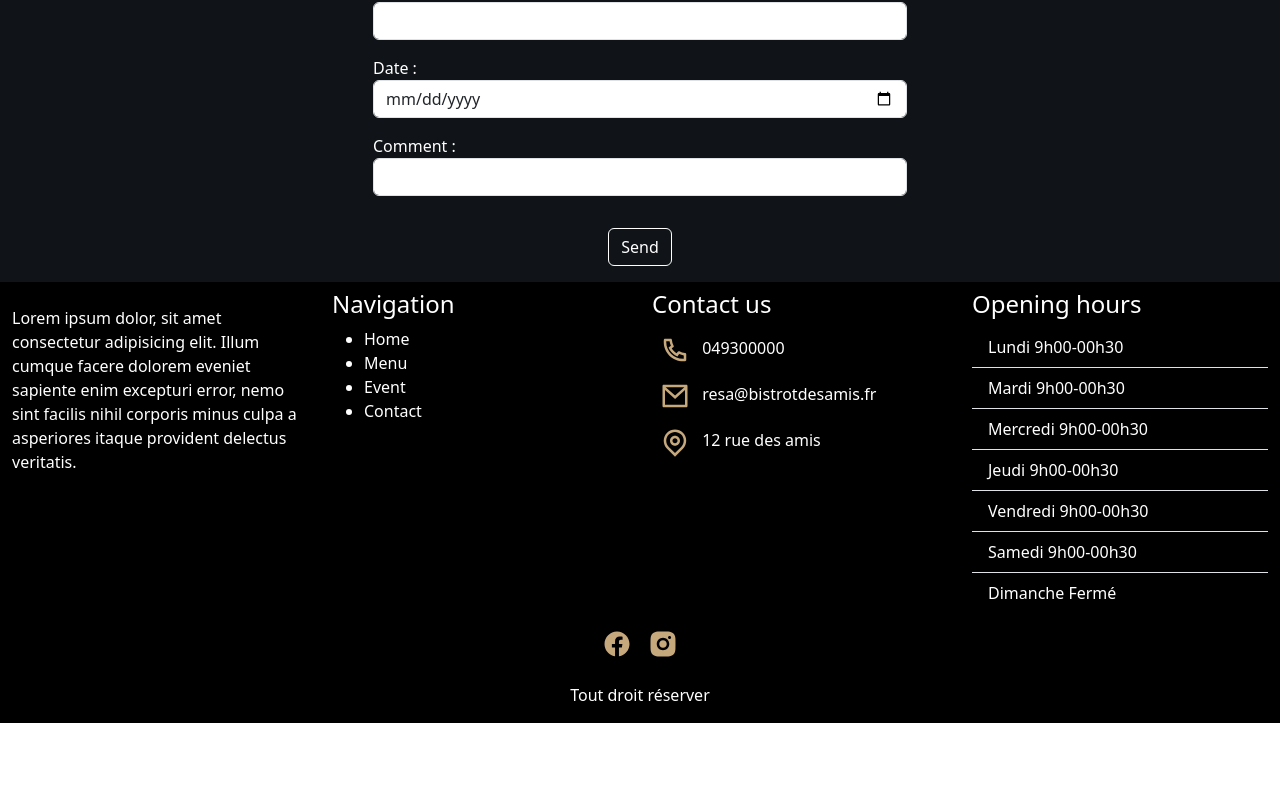
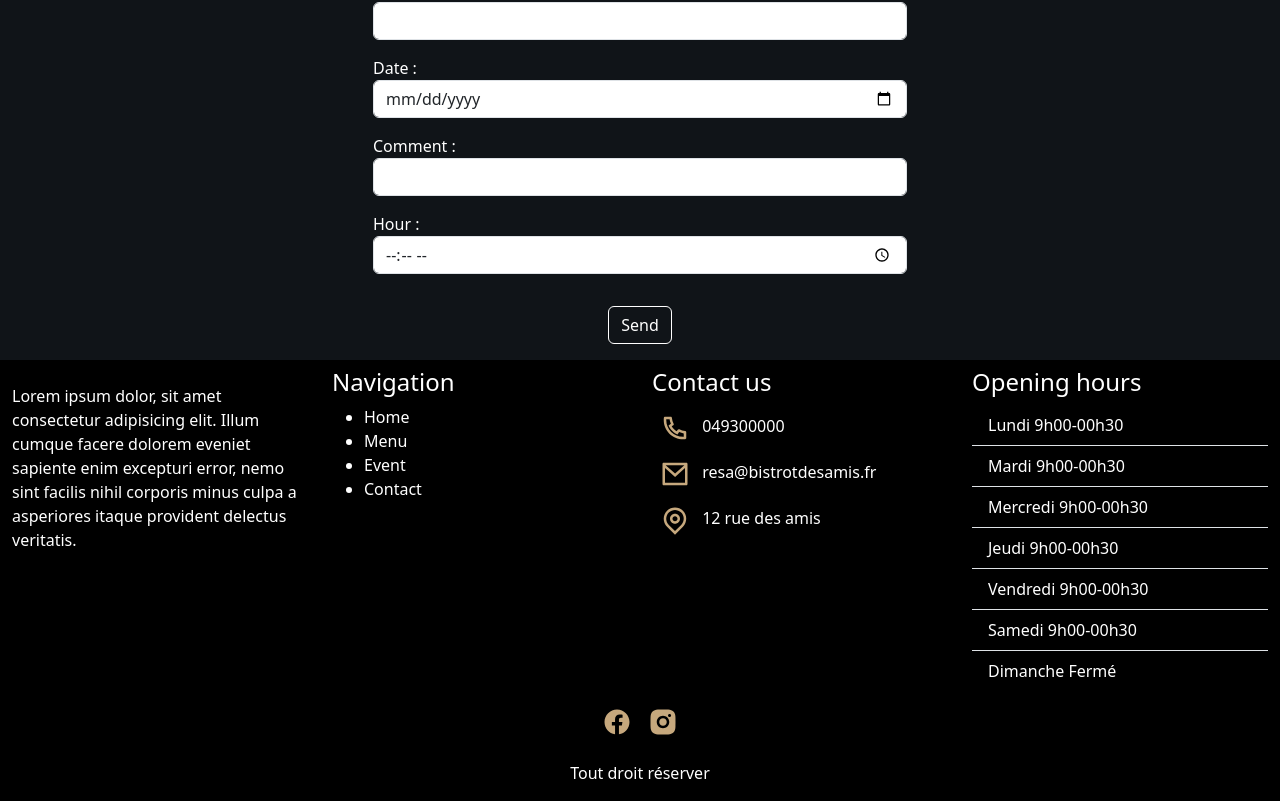
Before and after one commit to MickaelGP/VitrineBar, a Vue app: page / in a window 1280 px wide. Shown: the part 2394-3195 px from the top of the page. Before the commit the page ends 3117 px from the top, so only its background shows below. Built offline with nearby package versions, Linux system fonts and the light colour scheme.

Commit message:
Adding view

```diff
--- a/src/components/ReservationSectionComponent.vue
+++ b/src/components/ReservationSectionComponent.vue
@@ -15,6 +15,7 @@ import InputComponent from './InputComponent.vue';
                     <InputComponent label-title="Phone number :" id-input="inputPhone" type="number"/>
                     <InputComponent label-title="Date :" id-input="inputDate" type="date"/>
                     <InputComponent label-title="Comment :" id-input="inputComment" type="text"/>
+                    <InputComponent label-title="Hour :" id-input="inputhour" type="time"/>
                     <div class="text-center py-3">
                         <button class="btn btn-primary">Send</button>
                     </div>
```
